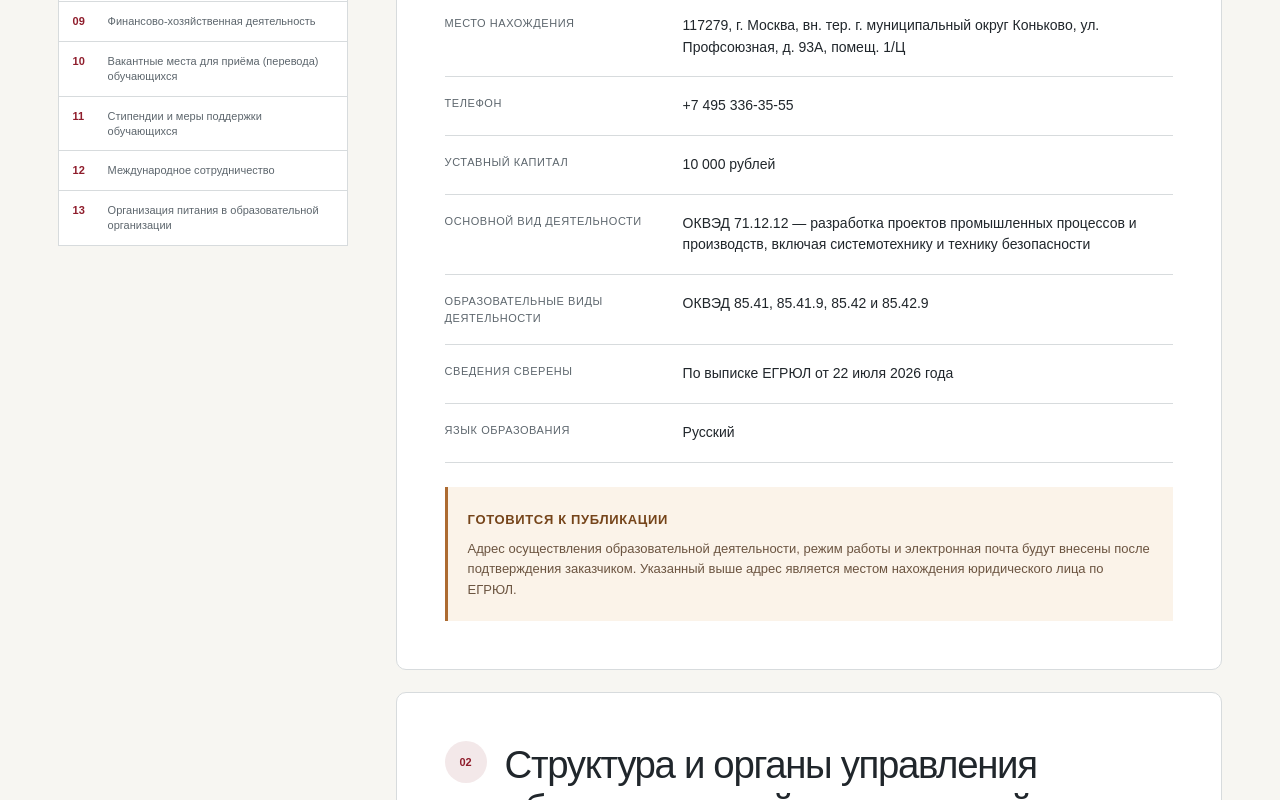
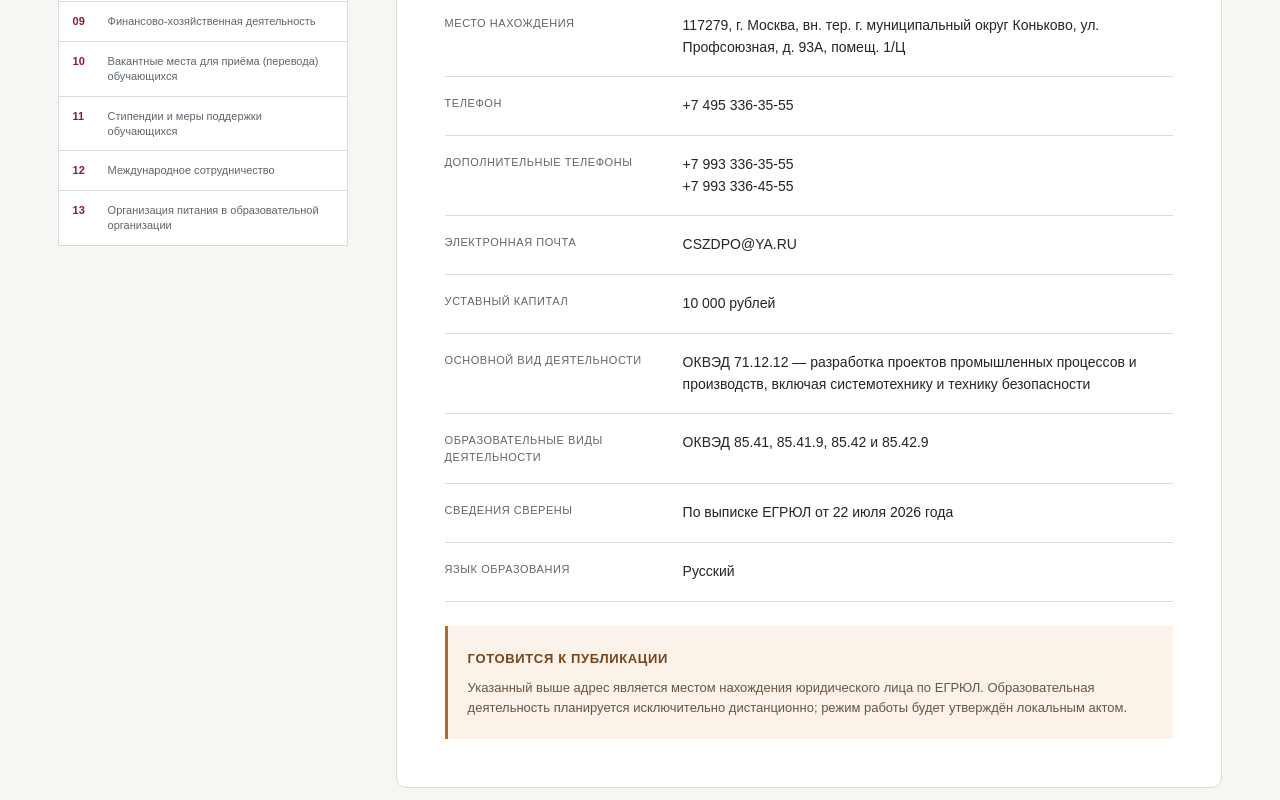
Before and after one commit to shafranovskijm-pixel/centr-sredstv-zashchity, a Next.js app: page /sveden in a window 1280 px wide. Shown: the part 1020-1820 px from the top of the page. Built offline with nearby package versions, Linux system fonts and the light colour scheme.

Commit message:
Обновить сведения об организации

```diff
--- a/app/sveden/page.tsx
+++ b/app/sveden/page.tsx
@@ -129,13 +129,15 @@ export default function SvedenPage() {
               <div><dt>ИНН / КПП / ОГРН</dt><dd>7728302867 / 772801001 / 1037728048819</dd></div>
               <div><dt>Место нахождения</dt><dd itemProp="address">117279, г. Москва, вн. тер. г. муниципальный округ Коньково, ул. Профсоюзная, д. 93А, помещ. 1/Ц</dd></div>
               <div><dt>Телефон</dt><dd><a href="tel:+74953363555">+7 495 336-35-55</a></dd></div>
+              <div><dt>Дополнительные телефоны</dt><dd><a href="tel:+79933363555">+7 993 336-35-55</a><br /><a href="tel:+79933364555">+7 993 336-45-55</a></dd></div>
+              <div><dt>Электронная почта</dt><dd><a href="mailto:CSZDPO@YA.RU">CSZDPO@YA.RU</a></dd></div>
               <div><dt>Уставный капитал</dt><dd>10 000 рублей</dd></div>
               <div><dt>Основной вид деятельности</dt><dd>ОКВЭД 71.12.12 — разработка проектов промышленных процессов и производств, включая системотехнику и технику безопасности</dd></div>
               <div><dt>Образовательные виды деятельности</dt><dd>ОКВЭД 85.41, 85.41.9, 85.42 и 85.42.9</dd></div>
               <div><dt>Сведения сверены</dt><dd>По выписке ЕГРЮЛ от 22 июля 2026 года</dd></div>
               <div><dt>Язык образования</dt><dd>Русский</dd></div>
             </dl>
-            <DraftNotice>Адрес осуществления образовательной деятельности, режим работы и электронная почта будут внесены после подтверждения заказчиком. Указанный выше адрес является местом нахождения юридического лица по ЕГРЮЛ.</DraftNotice>
+            <DraftNotice>Указанный выше адрес является местом нахождения юридического лица по ЕГРЮЛ. Образовательная деятельность планируется исключительно дистанционно; режим работы будет утверждён локальным актом.</DraftNotice>
           </section>
 
           <section className="info-section" id="struct">
@@ -210,13 +212,20 @@ export default function SvedenPage() {
 
           <section className="info-section" id="employees">
             <div className="info-heading"><span>06</span><h2>Педагогический состав</h2></div>
-            <DraftNotice>Персональный состав педагогических работников, сведения об образовании, квалификации, стаже и преподаваемых дисциплинах будут опубликованы после назначения преподавателей и проверки подтверждающих документов.</DraftNotice>
+            <dl className="person-card">
+              <div><dt>Ф.И.О.</dt><dd>Кравченко Вероника Юрьевна</dd></div>
+              <div><dt>Должность</dt><dd>Преподаватель-методист (проект назначения)</dd></div>
+              <div><dt>Образование</dt><dd>Орловское медицинское училище, «Лечебное дело», 1995; Московский юридический институт МВД России, «Юриспруденция», 1999</dd></div>
+              <div><dt>Повышение квалификации</dt><dd>ДПО старших преподавателей-методистов вузов, 2018; организация реализации образовательных программ с применением дистанционных образовательных технологий, 2024</dd></div>
+              <div><dt>Опыт</dt><dd>Организация учебного процесса, методическая работа, контроль занятий и аттестаций, подготовка учебных планов и оценочных средств</dd></div>
+            </dl>
+            <DraftNotice>До публикации окончательных сведений требуется оформить трудовой или гражданско-правовой договор, приказ о назначении и определить преподаваемые модули. Для профильных технических модулей программы требуется отдельный специалист по пожарной безопасности.</DraftNotice>
           </section>
 
           <section className="info-section" id="objects">
             <div className="info-heading"><span>07</span><h2>Материально-техническое обеспечение и оснащённость образовательного процесса. Доступная среда</h2></div>
-            <p>Предусматривается использование электронной информационно-образовательной среды для размещения материалов, контроля освоения программы и взаимодействия со слушателями.</p>
-            <DraftNotice>Точный перечень помещений, оборудования, средств обучения, электронных ресурсов и мер доступности будет перенесён сюда из справки о материально-техническом обеспечении после её подготовки и согласования.</DraftNotice>
+            <p>Для размещения учебных материалов, взаимодействия со слушателями, контроля освоения программы и дистанционной аттестации планируется использовать образовательную платформу «Синтагма».</p>
+            <DraftNotice>Номер, дата, срок действия и стороны договора с правообладателем платформы будут внесены только после подписания фактического договора. Данные доступа к платформе на сайте не публикуются.</DraftNotice>
           </section>
 
           <section className="info-section" id="paid">
```
